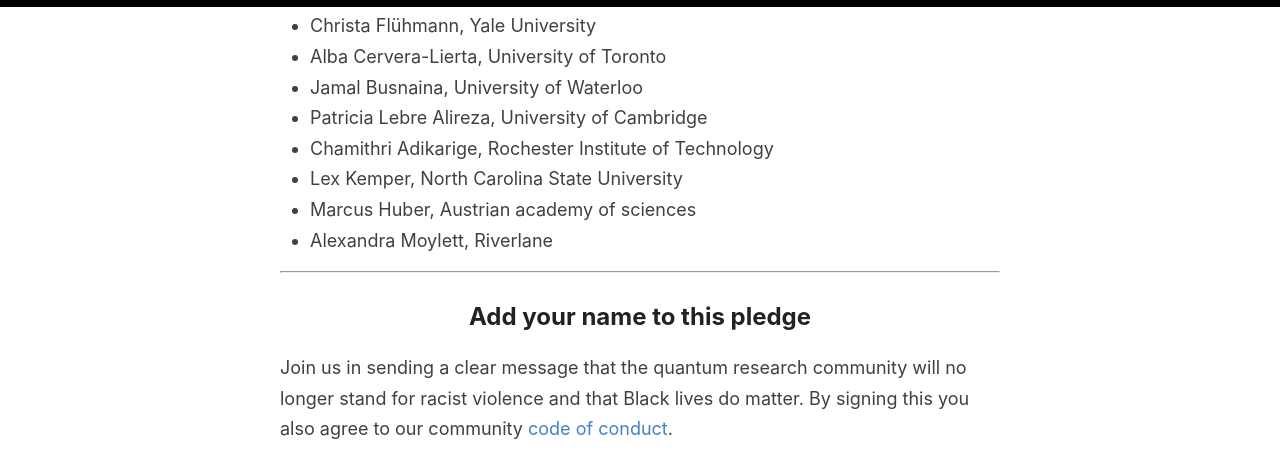
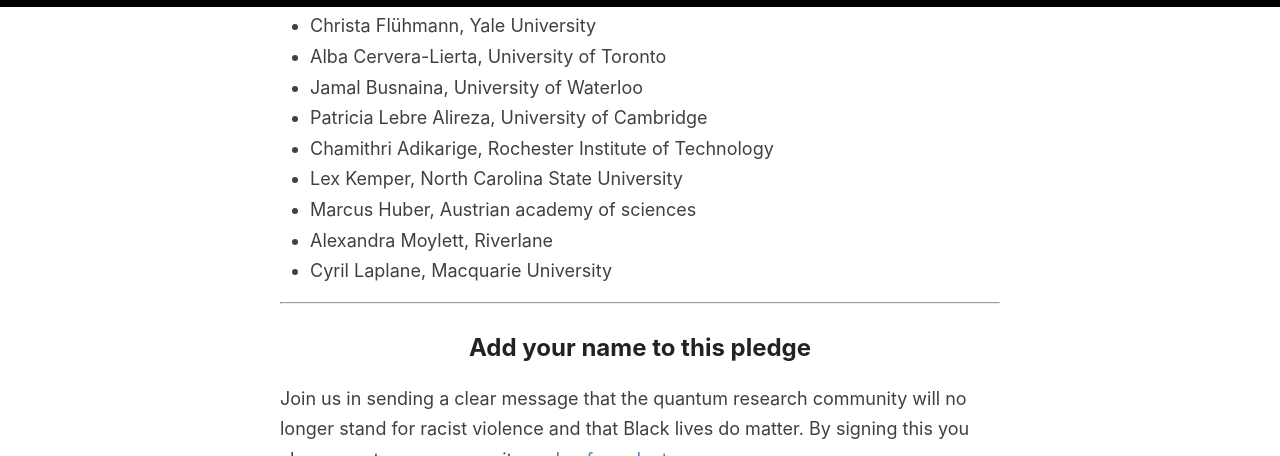
Before and after one commit to quantumforblacklives/quantumforblacklives.github.io, a Jekyll site: the page built from index.html, in a window 1280 px wide and 900 px high, scrolled down 4440 px, cut to the strip 0-456 px from the top of the window. Built offline with Jekyll 4.4.1, drawn with Linux system fonts in a browser that asks for light colours; the list of posts is cut into pages by our own code.

Commit message:
Add signature from Cyril Laplane.

```diff
--- a/_includes/signatories.md
+++ b/_includes/signatories.md
@@ -47,3 +47,4 @@
 - Lex Kemper, North Carolina State University
 - Marcus Huber, Austrian academy of sciences
 - Alexandra Moylett, Riverlane
+- Cyril Laplane, Macquarie University
```
